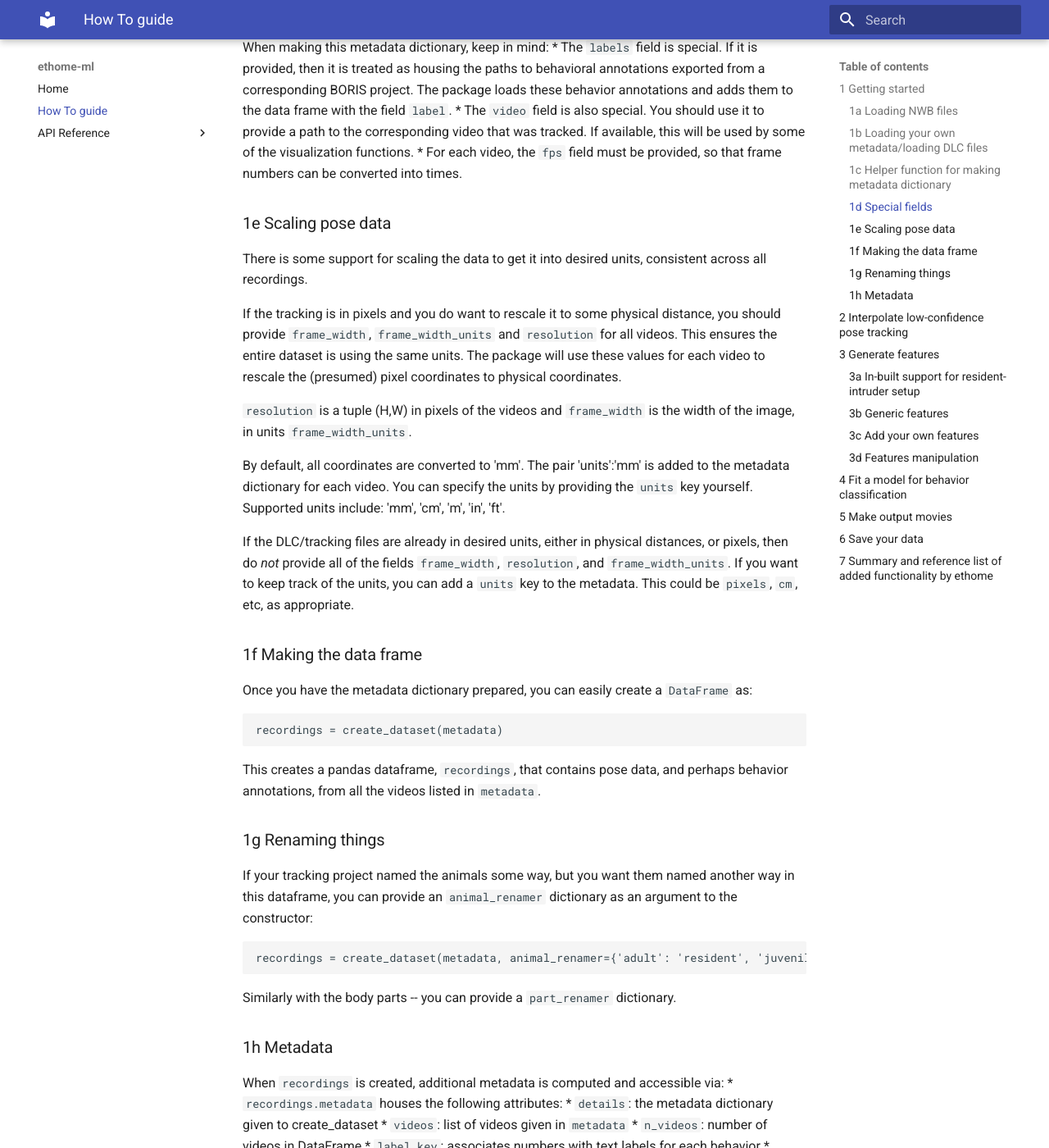
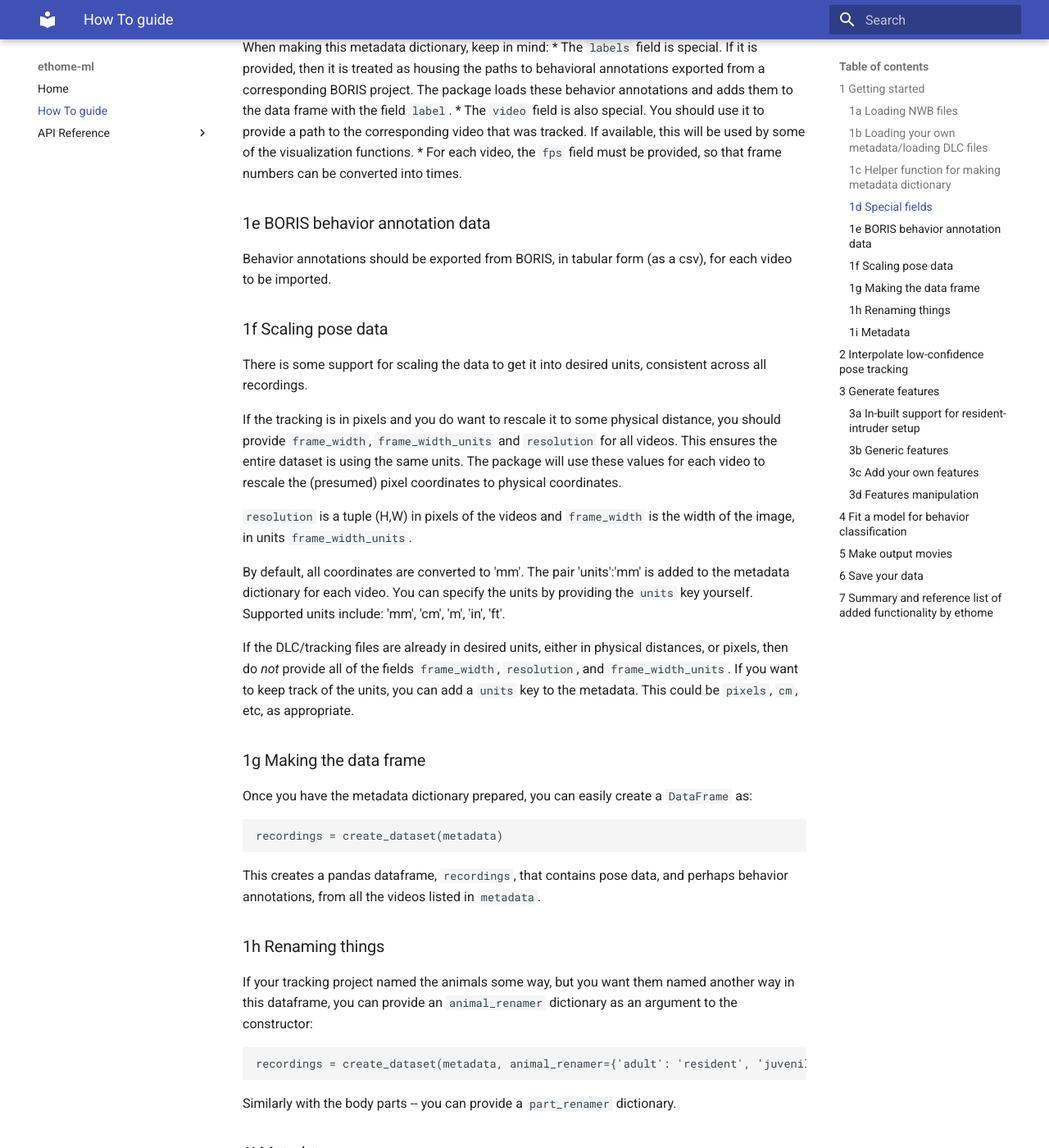
Before and after one commit to benlansdell/ethome, an MkDocs documentation site: the page built from docs/how-to.md, in a window 1280 px wide and 1400 px high, scrolled down 2167 px. Shown: the whole window at 82% size. Built offline with MkDocs 1.6.1 and Material for MkDocs 9.7.7, drawn with Linux system fonts in a browser that asks for light colours.

Commit message:
Small update to how to guide [skip ci]

````diff
--- a/docs/how-to.md
+++ b/docs/how-to.md
@@ -64,7 +64,11 @@ When making this metadata dictionary, keep in mind:
 * The `video` field is also special. You should use it to provide a path to the corresponding video that was tracked. If available, this will be used by some of the visualization functions.
 * For each video, the `fps` field must be provided, so that frame numbers can be converted into times.
 
-### 1e Scaling pose data
+### 1e BORIS behavior annotation data
+
+Behavior annotations should be exported from BORIS, in tabular form (as a csv), for each video to be imported.
+
+### 1f Scaling pose data
 
 There is some support for scaling the data to get it into desired units, consistent across all recordings.
 
@@ -93,7 +97,7 @@ recordings = create_dataset(metadata, animal_renamer={'adult': 'resident', 'juve
 ```
 Similarly with the body parts -- you can provide a `part_renamer` dictionary.
 
-### 1h Metadata
+### 1i Metadata
 
 When `recordings` is created, additional metadata is computed and accessible via:
 * `recordings.metadata` houses the following attributes:
````
Also changed, not shown: other parts of docs/how-to.md (+2 -2 lines).
